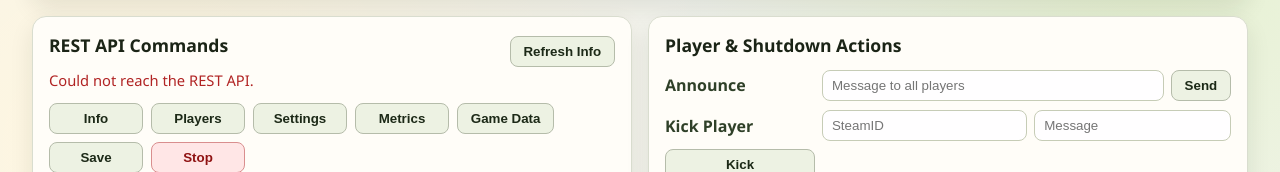
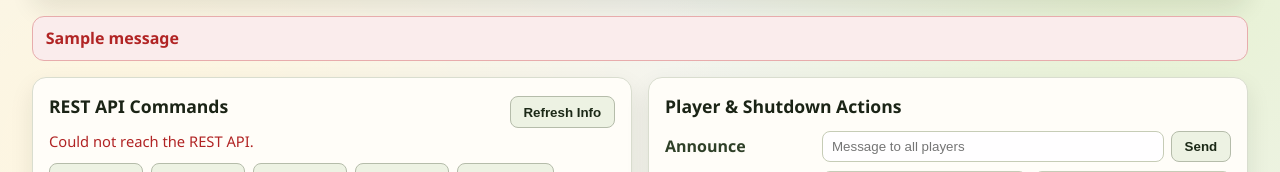
Before and after one commit to baron9000/PalUI, a Flask app: template app/templates/index.html in a window 1280 px wide. Shown: the part 123-295 px from the top of the page. Run offline with Flask 3, Linux system fonts and the light colour scheme; the template is opened without the code that fills it: most values are stand-ins (such as "Sample title", 1, 10 or a date in 2020); one stand-in notice (Sample message) is shown.

```diff
--- a/app/app.py
+++ b/app/app.py
@@ -8,7 +8,7 @@ from datetime import UTC, datetime
 from typing import Any
 
 import requests
-from flask import Flask, jsonify, redirect, render_template, request, url_for
+from flask import Flask, flash, jsonify, redirect, render_template, request, url_for
 
 app = Flask(__name__)
 app.secret_key = os.environ.get("PALUI_SECRET_KEY", "palui-dev-key")
@@ -346,6 +346,7 @@ def parser_to_ui_model(file_name: str, parser: configparser.ConfigParser) -> lis
 
 REST_GET_COMMANDS = {"info", "players", "settings", "metrics", "game-data"}
 REST_POST_COMMANDS = {"announce", "ban", "kick", "save", "shutdown", "start", "stop", "unban"}
+SAFE_STATS_COMMANDS = {"info", "players", "settings", "metrics", "game-data"}
 
 
 def get_request_kwargs() -> dict[str, Any]:
@@ -389,7 +390,10 @@ def fetch_statistics() -> tuple[bool, dict[str, Any]]:
             return False, {"errors": [f"{PALWORLD_STATS_ENDPOINT} (None): {err}"]}
 
     if PALWORLD_STATS_COMMAND:
-        return run_rest_command(PALWORLD_STATS_COMMAND)
+        # Only allow read-only commands during dashboard page load.
+        command = PALWORLD_STATS_COMMAND.lower()
+        if command in SAFE_STATS_COMMANDS:
+            return run_rest_command(command)
 
     return run_rest_command("info")
 
@@ -805,17 +809,20 @@ def config_save():
     checkbox_keys = set(request.form.getlist("__bool_fields"))
 
     ok, message = save_config_from_form(form_data, checkbox_keys)
-    return redirect(url_for("index", status="ok" if ok else "error", message=message))
+    flash(message, "ok" if ok else "error")
+    return redirect(url_for("index"))
 
 
 @app.post("/config/revert-latest")
 def config_revert_latest():
     snapshot = load_latest_config_snapshot()
     if not snapshot:
-        return redirect(url_for("index", status="error", message="No config snapshot is available to revert."))
+        flash("No config snapshot is available to revert.", "error")
+        return redirect(url_for("index"))
 
     ok, message = restore_config_snapshot(snapshot)
-    return redirect(url_for("index", status="ok" if ok else "error", message=message))
+    flash(message, "ok" if ok else "error")
+    return redirect(url_for("index"))
 
 
 @app.post("/api/rest/<command>")
--- a/app/templates/index.html
+++ b/app/templates/index.html
@@ -19,11 +19,15 @@
         </div>
       </header>
 
-      {% if request.args.get('message') %}
-        <section class="banner {{ 'ok' if request.args.get('status') == 'ok' else 'error' }}">
-          {{ request.args.get('message') }}
-        </section>
-      {% endif %}
+      {% with flashes = get_flashed_messages(with_categories=true) %}
+        {% if flashes %}
+          {% for category, message in flashes %}
+            <section class="banner {{ 'ok' if category == 'ok' else 'error' }}">
+              {{ message }}
+            </section>
+          {% endfor %}
+        {% endif %}
+      {% endwith %}
 
       <section class="grid two-up">
         <article class="panel">
```
